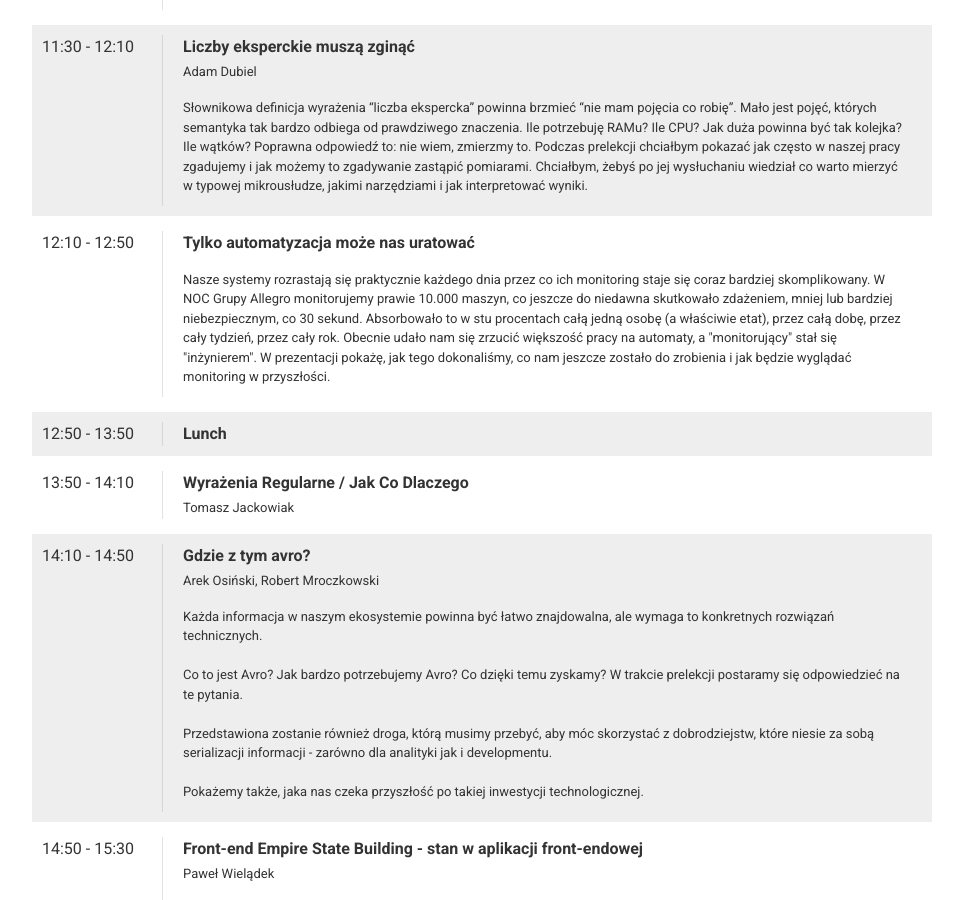
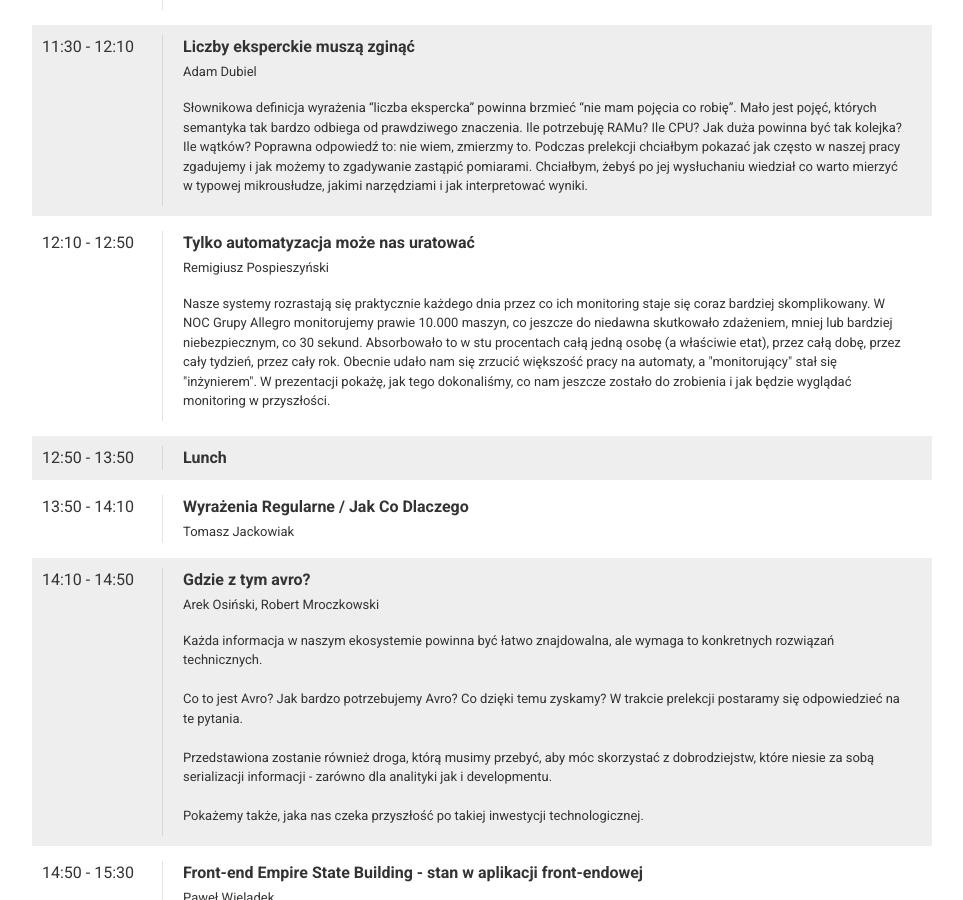
Before and after one commit to allegro/meeting, a Jekyll site: the page built from index.html, in a window 1280 px wide and 900 px high, scrolled down 2452 px. Shown: the whole window, without its empty margins (158-1121 px from the left). Built offline with Jekyll 4.4.1, drawn with Linux system fonts in a browser that asks for light colours; Markdown is read by kramdown in place of the engine named in the settings; comment, search, counter and statistics services are not loaded.

Commit message:
schedule update

```diff
--- a/_data/atm-schedule.yml
+++ b/_data/atm-schedule.yml
@@ -42,6 +42,7 @@ item05:
 
 item06:
     title: Tylko automatyzacja może nas uratować
+    name: Remigiusz Pospieszyński
     date: '2016-09-07'
     timeStart: '12:10'
     timeEnd: '12:50'
```
